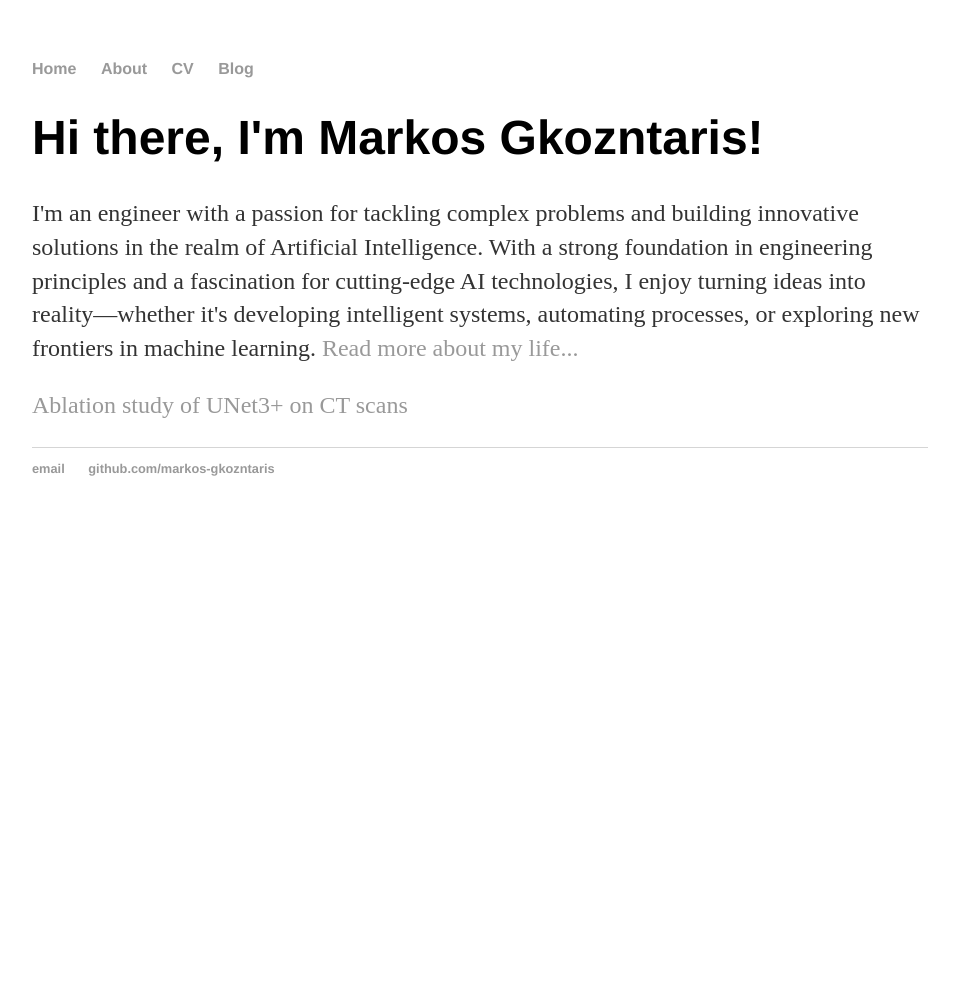
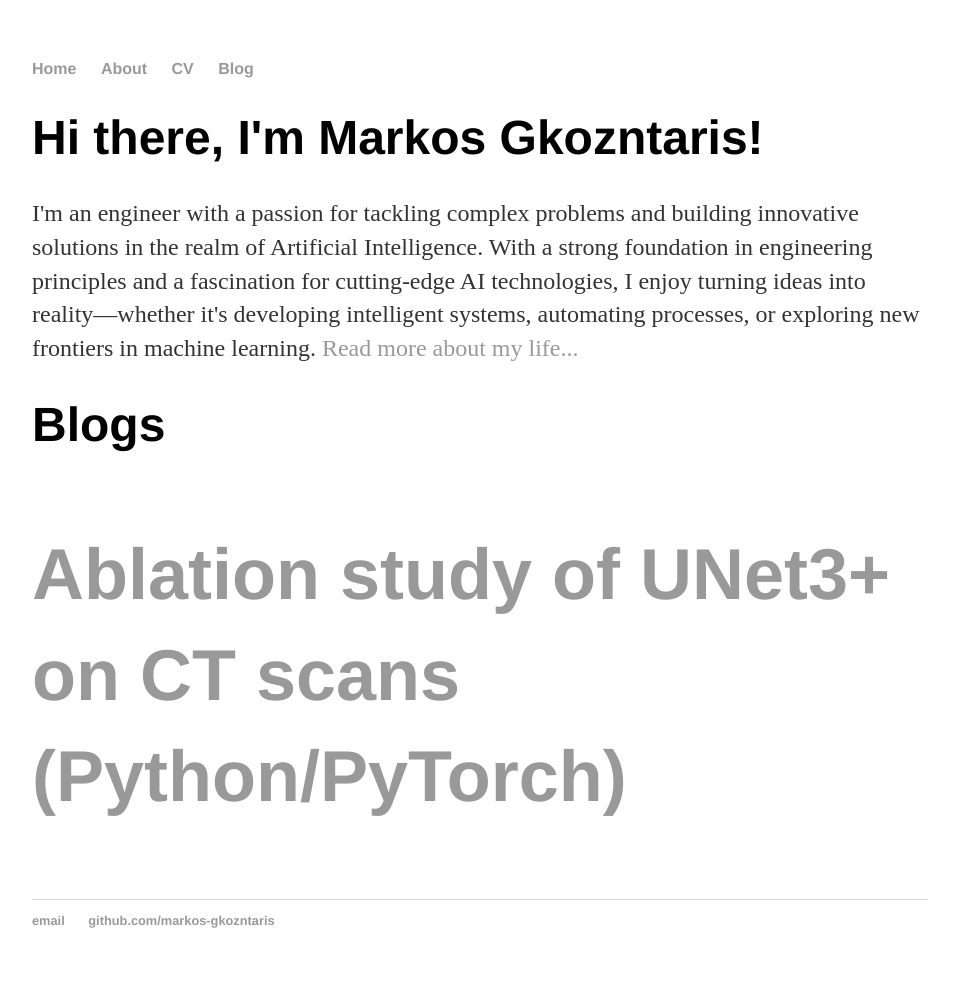
Before and after one commit to markos-gkozntaris/markos-gkozntaris.github.io, a Jekyll site: the page built from index.html, in a window 1280 px wide. Shown: the whole page, without its empty margins (160-1119 px from the left). Built offline with Jekyll 4.4.1, drawn with Linux system fonts in a browser that asks for light colours; the list of posts is cut into pages by our own code; before the commit the page ends 900 px from its top, so only the background shows below that.

Commit message:
small fix

```diff
--- a/index.html
+++ b/index.html
@@ -5,5 +5,6 @@
 <div class="blurb">
 	<h1>Hi there, I'm Markos Gkozntaris!</h1>
 	<p>I'm an engineer with a passion for tackling complex problems and building innovative solutions in the realm of Artificial Intelligence. With a strong foundation in engineering principles and a fascination for cutting-edge AI technologies, I enjoy turning ideas into reality—whether it's developing intelligent systems, automating processes, or exploring new frontiers in machine learning. <a href="/about">Read more about my life...</a></p>
-	<p><a href="blog/CTscans.html" target="_blank">Ablation study of UNet3+ on CT scans</a></p> <!-- Add the link to your blog file here -->
+	<h1>Blogs
+	<p><a href="blog/CTscans.html" target="_blank">Ablation study of UNet3+ on CT scans (Python/PyTorch)</a></p> <!-- Add the link to your blog file here -->
 </div><!-- /.blurb -->
```
